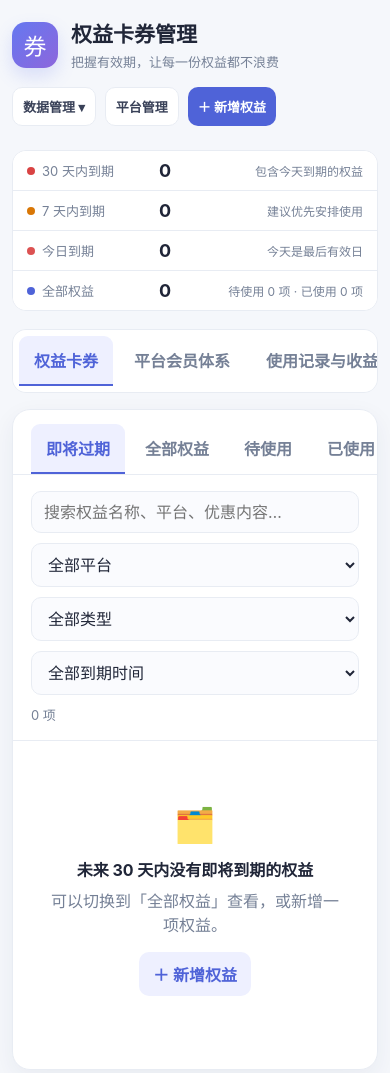
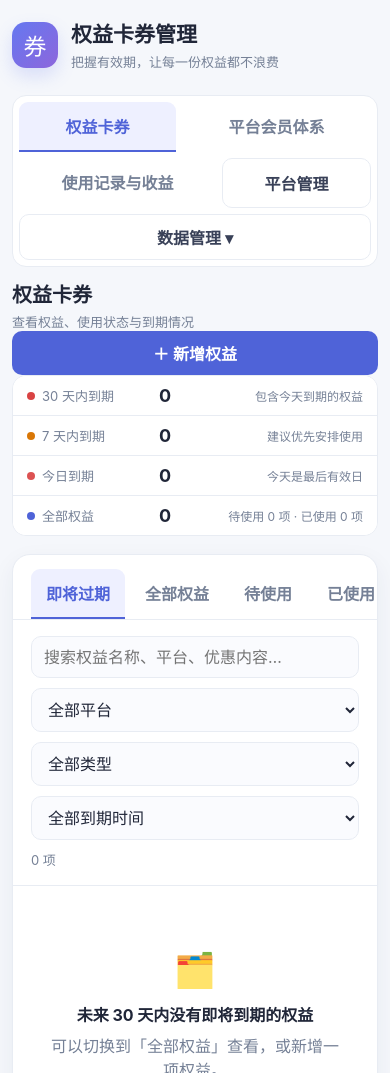
Before and after one commit to linyu20261024/benefit-manager, a plain HTML site: page index.html in a window 390 px wide. Shown: the top 1073 px of the page. Drawn offline with Linux system fonts and the light colour scheme.

Commit message:
Add files via upload
chatgpt，布局修复

```diff
--- a/index.html
+++ b/index.html
@@ -41,20 +41,41 @@
 .usage-money{font-weight:700;font-variant-numeric:tabular-nums}.usage-money.positive{color:#16845b}.usage-actions{display:flex;gap:5px;justify-content:flex-end}
 @media(max-width:900px){.usage-row{grid-template-columns:1fr 1fr}.usage-row>div:first-child{grid-column:1/-1}.usage-actions{justify-content:flex-start}}
 
+
+.module-nav-spacer{min-width:12px}
+@media(max-width:720px){
+  .module-tabs{align-items:stretch!important}
+  .module-tabs .module-nav-spacer{display:none}
+  .module-tabs button{flex:1 1 auto}
+}
+\n
+.module-action-row{display:flex;align-items:center;justify-content:space-between;gap:16px;margin:8px 0 16px;padding:4px 2px}
+.module-action-row h2{margin:0 0 4px;font-size:20px;font-weight:700}
+.module-action-row p{margin:0;color:var(--muted);font-size:13px}
+.module-action-row button{flex:0 0 auto}
+@media(max-width:560px){
+  .module-action-row{align-items:flex-start;flex-wrap:wrap}
+  .module-action-row button{width:100%}
+}
+
 </style>
 </head>
 <body>
 <div class="wrap">
   <header class="top">
     <div class="brand"><div class="logo">券</div><div><h1>权益卡券管理</h1><p>把握有效期，让每一份权益都不浪费</p></div></div>
-    <div class="actions">
-      <button class="secondary" id="dataManagementToggle" aria-expanded="false">数据管理 ▾</button>
-      <button class="secondary" id="managePlatformsBtn">平台管理</button>
-      <button class="secondary hidden" id="addMemberBtn">＋ 新增会员</button>
-      <button class="primary hidden" id="addUsageBtn">＋ 新增使用记录</button>
-      <button class="primary" id="addBtn">＋ 新增权益</button>
-    </div>
+
   </header>
+
+
+  <nav class="tabs module-tabs" id="moduleTabs" style="margin-bottom:12px;background:#fff;border:1px solid var(--line);border-radius:14px;padding:6px;display:flex;align-items:center;gap:6px;flex-wrap:wrap">
+    <button class="tab active" data-module="benefits">权益卡券</button>
+    <button class="tab" data-module="memberships">平台会员体系</button>
+    <button class="tab" data-module="earnings">使用记录与收益</button>
+    <span class="module-nav-spacer" style="flex:1 1 auto"></span>
+    <button class="secondary" id="managePlatformsBtn">平台管理</button>
+    <button class="secondary" id="dataManagementToggle" aria-expanded="false">数据管理 ▾</button>
+  </nav>
   <section id="dataManagementPanel" class="data-management hidden">
     <div class="data-management-head"><strong>数据管理</strong><span>导入、备份和恢复当前浏览器中的数据</span></div>
     <div class="data-management-actions">
@@ -67,18 +88,14 @@
     </div>
     <div class="data-management-help"><div><b>CSV 模板</b><p>下载后用 Excel/WPS 编辑，每行填写一项权益；请保留首行字段名。模板只包含权益数据，不包含会员体系和平台库。保存为 CSV UTF-8 后再导入。有效期类型可填写 date（指定日期）、long（长期有效）、unknown（待确认）；状态可填写待使用、已使用、已过期、已失效。</p></div><div><b>导入 CSV</b><p>适合从 Excel、表格或其他系统导入权益列表。只导入 CSV 支持的权益字段，采用“追加”方式，不覆盖现有权益；会员体系和平台库不包含在 CSV 中。</p></div><div><b>恢复 JSON 备份</b><p>适合恢复本工具导出的完整备份，包含权益、平台会员和自定义平台。恢复会替换当前数据，恢复前建议先导出备份。旧版本 JSON 也会尽量兼容。</p></div><div><b>导出 JSON 备份</b><p>将权益、会员记录和平台库保存为一个文件，建议在更新网页或更换浏览器前备份。</p></div></div>
   </section>
+  <section id="benefitsModule">
+  <div class="module-action-row"><div><h2>权益卡券</h2><p>查看权益、使用状态与到期情况</p></div><button class="primary" id="addBtn">＋ 新增权益</button></div>
   <section class="stats">
     <div class="stat"><div class="stat-label"><span class="dot" style="background:#d94343"></span>30 天内到期</div><div class="stat-num" id="stat30">0</div><div class="stat-sub">包含今天到期的权益</div></div>
     <div class="stat"><div class="stat-label"><span class="dot" style="background:#d97706"></span>7 天内到期</div><div class="stat-num" id="stat7">0</div><div class="stat-sub">建议优先安排使用</div></div>
     <div class="stat"><div class="stat-label"><span class="dot" style="background:#dc5252"></span>今日到期</div><div class="stat-num" id="stat0">0</div><div class="stat-sub">今天是最后有效日</div></div>
     <div class="stat"><div class="stat-label"><span class="dot" style="background:#4f63d8"></span>全部权益</div><div class="stat-num" id="statAll">0</div><div class="stat-sub" id="statAllSub">当前保存的全部记录</div></div>
   </section>
-  <nav class="tabs module-tabs" id="moduleTabs" style="margin-bottom:16px;background:#fff;border:1px solid var(--line);border-radius:14px;padding:6px;display:flex;gap:6px">
-    <button class="tab active" data-module="benefits">权益卡券</button>
-    <button class="tab" data-module="memberships">平台会员体系</button>
-    <button class="tab" data-module="earnings">使用记录与收益</button>
-  </nav>
-  <section id="benefitsModule">
   <main class="panel">
     <nav class="tabs" id="tabs">
       <button class="tab active" data-tab="expiring">即将过期</button>
@@ -99,6 +116,7 @@
   </main>
   </section>
   <section id="membershipsModule" class="hidden">
+    <div class="module-action-row"><div><h2>平台会员体系</h2><p>管理付费会员、订阅服务和等级会员</p></div><button class="primary" id="addMemberBtn">＋ 新增会员</button></div>
     <section class="stats" style="margin-top:0">
       <div class="stat"><div class="stat-label"><span class="dot" style="background:#d94343"></span>30 天内需续费</div><div class="stat-num" id="memberStat30">0</div><div class="stat-sub">付费会员到期提醒</div></div>
       <div class="stat"><div class="stat-label"><span class="dot" style="background:#d97706"></span>保级/升级期限临近</div><div class="stat-num" id="memberStatTier">0</div><div class="stat-sub">未来 30 天内到期</div></div>
@@ -128,6 +146,7 @@
 
 
   <section id="earningsModule" class="hidden">
+    <div class="module-action-row"><div><h2>使用记录与收益</h2><p>记录权益使用情况，查看省钱、收益和成本</p></div><button class="primary" id="addUsageBtn">＋ 新增使用记录</button></div>
     <section class="stats" style="margin-top:0">
       <div class="stat"><div class="stat-label"><span class="dot" style="background:#16845b"></span>累计省钱</div><div class="stat-num" id="earningSavings">¥0.00</div><div class="stat-sub">原价减实际支付，最低按 0 计</div></div>
       <div class="stat"><div class="stat-label"><span class="dot" style="background:#4f63d8"></span>额外收益</div><div class="stat-num" id="earningExtra">¥0.00</div><div class="stat-sub">返现、积分/里程估值及奖励</div></div>
```
